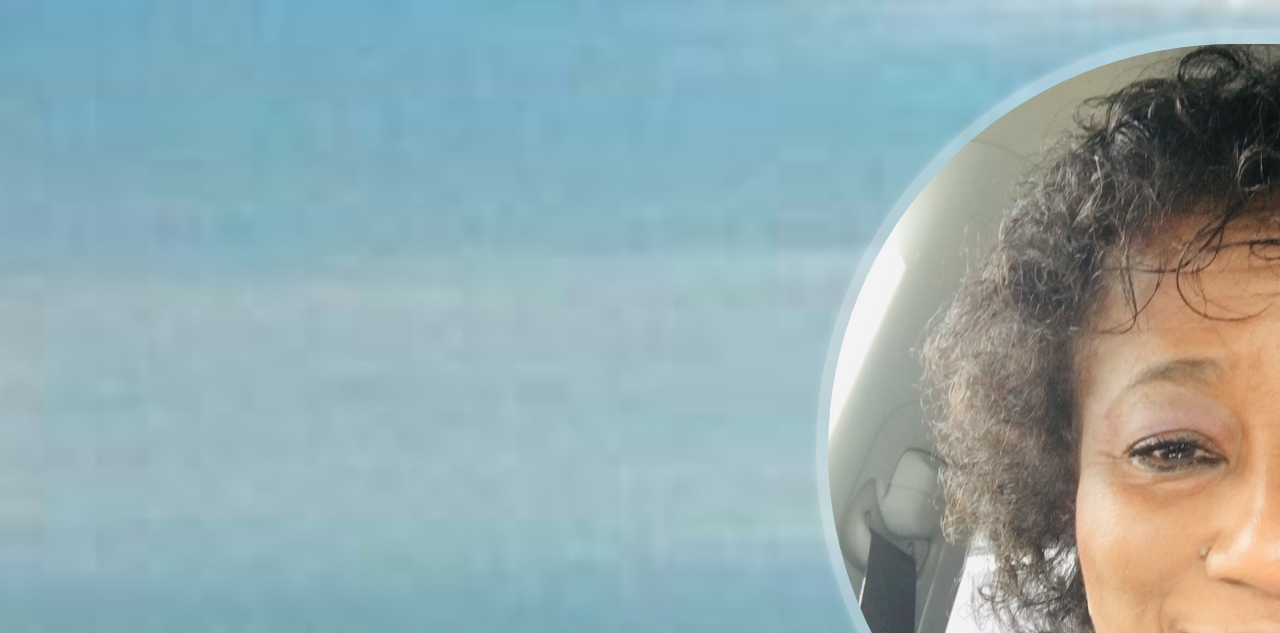
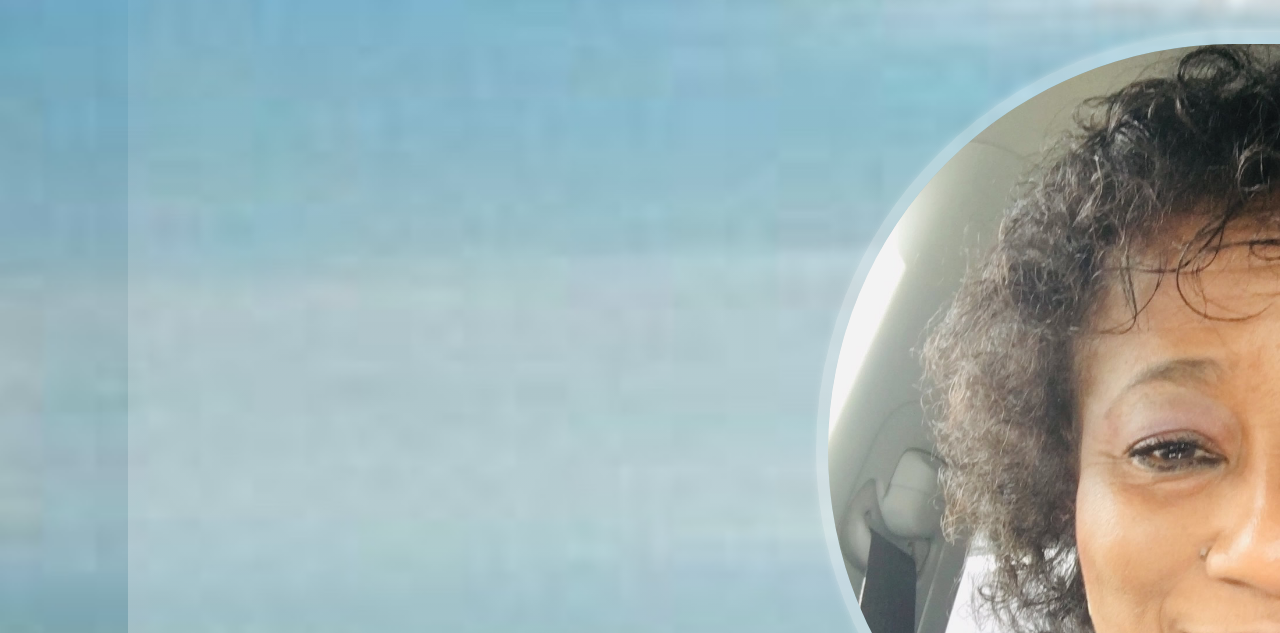
Before and after one commit to snuggs/seedfaith, a plain HTML site: page index.html in a window 1280 px wide. Shown: the part 167-800 px from the top of the page. Drawn offline with Linux system fonts and the light colour scheme; a web font is replaced by a local one.

Commit message:
Fix bug with linear gradient

```diff
--- a/colors.css
+++ b/colors.css
@@ -9,7 +9,7 @@
   --a\:hover:         rgba(231,47,188,1.0);
   --shadow:           rgba(250,250,250,0.9);
   --linear-gradient:
-    30%linear-gradient(
+    linear-gradient(
       rgba(250,250,250,0),
       rgba(250,250,250,1.0)
     );
```
